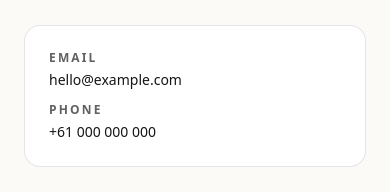
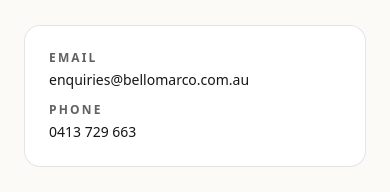
Before and after one commit to Precis60/Marco-Bello-Website, a Next.js app: page /contact in a window 390 px wide. Shown: the part 256-448 px from the top of the page. Built offline with nearby package versions, Linux system fonts and the light colour scheme.

Commit message:
Update contact information: email and phone number

```diff
--- a/src/app/contact/page.tsx
+++ b/src/app/contact/page.tsx
@@ -19,13 +19,13 @@
                 <div className="text-xs font-semibold tracking-[0.18em] uppercase text-muted">
                   Email
                 </div>
-                <div className="mt-1">hello@example.com</div>
+                <div className="mt-1">enquiries@bellomarco.com.au</div>
               </div>
               <div>
                 <div className="text-xs font-semibold tracking-[0.18em] uppercase text-muted">
                   Phone
                 </div>
-                <div className="mt-1">+61 000 000 000</div>
+                <div className="mt-1">0413 729 663</div>
               </div>
             </div>
           </div>
```
